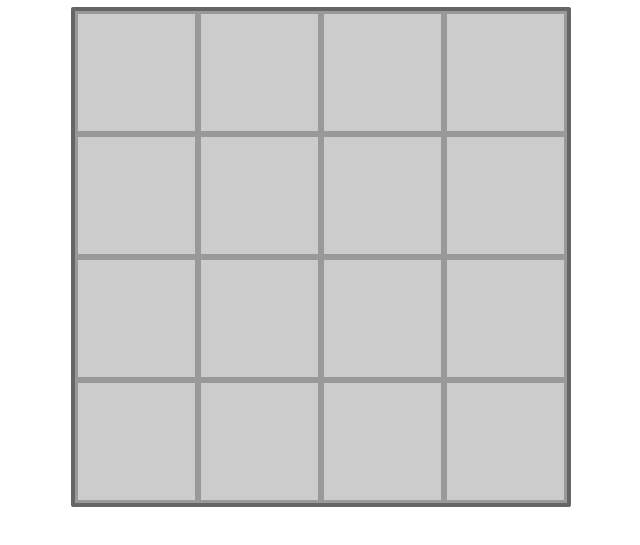
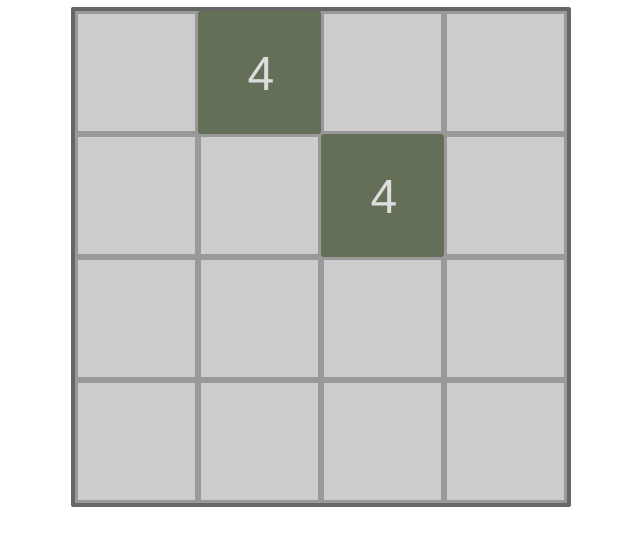
Before and after one commit to konstantinfarrell/2048, a plain HTML site: page index.html in a window 1280 px wide. Shown: the part 63-608 px from the top of the page, without its empty margins (323-963 px from the left). Drawn offline with Linux system fonts and the light colour scheme.

Commit message:
Add a lot of stuff

```diff
--- a/index.html
+++ b/index.html
@@ -20,5 +20,6 @@
         <div class='text-center'><h1>2048</h1></div>
     </div>
     <div id='main-container'></div>
+    <div id='tile-container'></div>
 </body>
 </html>
--- a/static/css/main.css
+++ b/static/css/main.css
@@ -7,6 +7,19 @@
     position: absolute;
 }
 
+#tile-container {
+    width: 500px;
+    height: 500px;
+    position: absolute;
+}
+
 .grid {
     border: 3px solid #999;
 }
+
+.tile {
+    border-radius: 3px;
+    position: absolute;
+    font-size: 48px;
+    color: #ddd;
+}
--- a/static/js/main.js
+++ b/static/js/main.js
@@ -1,4 +1,21 @@
 $(document).ready(function(){
+
+    // Dictionary to map colors to tile values
+    var COLORS = {
+        2: "#5A6351",
+        4: "#636F57",
+        8: "#8BA870",
+        16: "#608341",
+        32: "#659D32",
+        64: "#629632",
+        128: "#488214",
+        256: "#397D02",
+        512: "#308014",
+        1024: "#49E20E",
+        2048: "#32CD32",
+        4096: "#00FF33",
+        8192: "#54FF9F"
+    };
 
     // A grid to keep track of occuppied positions.
     var GRID = [
@@ -8,22 +25,25 @@ $(document).ready(function(){
         [0, 0, 0, 0]
     ];
 
+    // Only ever going to need 16 tiles.
     var TILES = [];
     for(i = 0; i < 16; i++){
         TILES[i] = {
             position: [-1, -1],
             value: 0,
             color: '#ffffff',
-            free: true
+            free: true,
+            coordinates: [],
+            html: "<div class='tile' id='tile-"+ i +"'></div>",
+            id: "#tile-" + i
         };
     }
-    console.log(TILES);
-
 
     // Place the grid container
     var middle = $(window).width()/2;
     var push = middle - $('#main-container').width()/2;
     $('#main-container').css('margin-left', push + 'px');
+    $('#tile-container').css('margin-left', push + 'px');
 
     // Make the grid
     var tile_size = $('#main-container').width()/4;
@@ -71,22 +91,74 @@ $(document).ready(function(){
     // Return false on failure.
     function addTile(){
         if(!gameOver()){
-            // Generate a position
-            var position = randomPosition();
-            while(!isEmpty(position)){
-                position = randomPosition();
-            }
+            // Grab a tile
+            var tile = grabATile();
+            // Generate a position for the tile
+            var position = findPositionForTile();
 
-            // Grab a free tile and place it
+            // Set the position, and mark the grid
+            TILES[tile].position = position;
+            GRID[position[0]][position[1]] = TILES[tile];
 
+            var value = Math.pow(2, Math.floor(Math.random() * 2 + 1));
+            TILES[tile].value = value;
+            TILES[tile].color = setColor(value);
+            TILES[tile].free = false;
+
+            $("#tile-container").append(TILES[tile].html);
+            $(TILES[tile].id).css('background-color', TILES[tile].color);
+            var coordinates = getCoordinates(TILES[tile].position);
+            TILES[tile].coordinates = coordinates;
+            $(TILES[tile].id).css({
+                'margin-left': coordinates[0] + 4 + "px",
+                'margin-top': coordinates[1] + 4 + "px",
+                'width': tile_size,
+                'height': tile_size
+            });
+            $(TILES[tile].id).css({
+                'padding-left': tile_size/2 - 12 + "px",
+                'padding-top': tile_size/2 - 32 + "px"
+            });
+            $(TILES[tile].id).text(TILES[tile].value);
         }
+    }
+
+    // Get tile coordinates from position
+    function getCoordinates(position){
+        var pushX = position[0] * tile_size;
+        var pushY = position[1] * tile_size;
+        return [pushX, pushY];
+    }
+
+    // Set a tiles color
+    function setColor(value){
+        return COLORS[value];
+    }
+
+    // Grabs a free tile
+    function grabATile(){
+        var tile = 0;
+        while(!TILES[tile].free){
+            tile++;
+        }
+        return tile;
+    }
+
+
+    // Returns a free position for the tile
+    function findPositionForTile(){
+        var position = randomPosition();
+        while(!isEmpty(position)){
+            position = randomPosition();
+        }
+        return position;
     }
 
     // Returns a random grid position
     // where a tile may be placed.
     function randomPosition(){
-        var x = Math.random() * 3;
-        var y = Math.random() * 3;
+        var x = Math.floor(Math.random() * 4);
+        var y = Math.floor(Math.random() * 4);
         return [x, y];
     }
 
@@ -105,11 +177,36 @@ $(document).ready(function(){
     function gameOver(){
         for(i = 0; i < 4; i++){
             for(j = 0; j < 4; j++){
-                if(GRID[i][j] == 0){
+                if(isEmpty([i, j])){
                     return false;
                 }
             }
         }
         return true;
     }
+
+    $(document).keydown(function(e){
+        var key = e.which;
+
+        var keyname = "";
+        if(key == 37 || key == 65){
+            // left
+            keyname = "left";
+        } else if(key == 38 || key == 87){
+            // up
+            keyname = "up";
+        } else if(key == 39 || key == 68){
+            // right
+            keyname = "right";
+        } else if(key == 40 || key == 83){
+            // down
+            keyname = "down";
+        }
+        console.log(keyname);
+    });
+
+
+    // Start the game
+    addTile();
+    addTile();
 });
```
